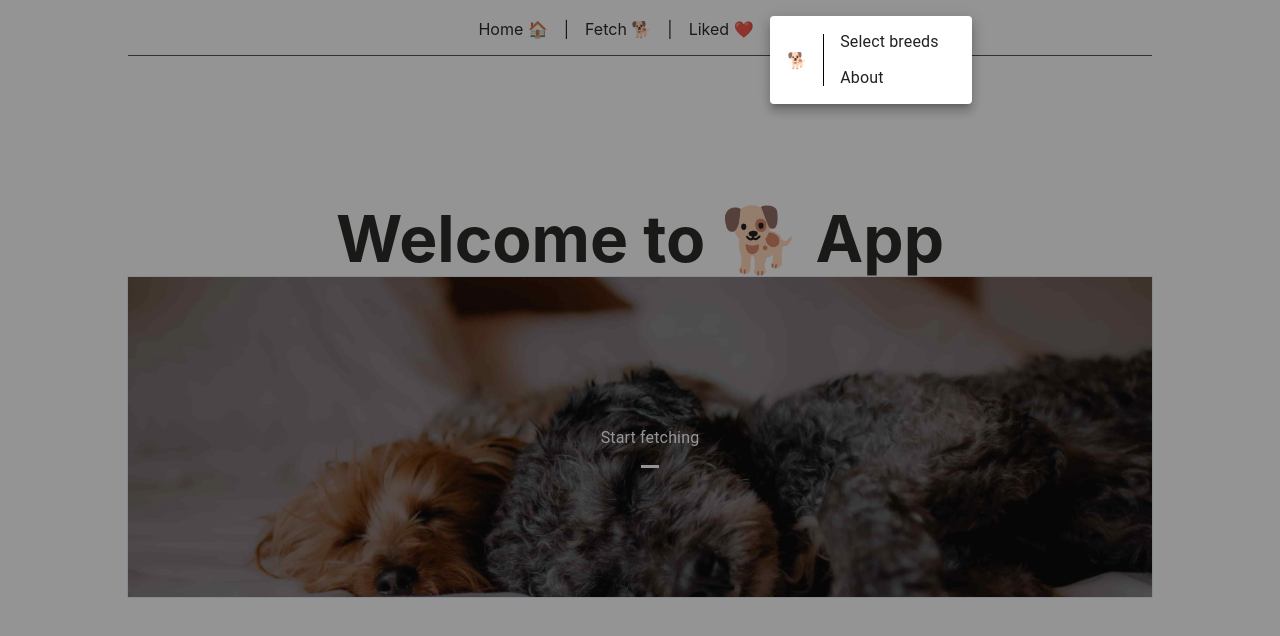
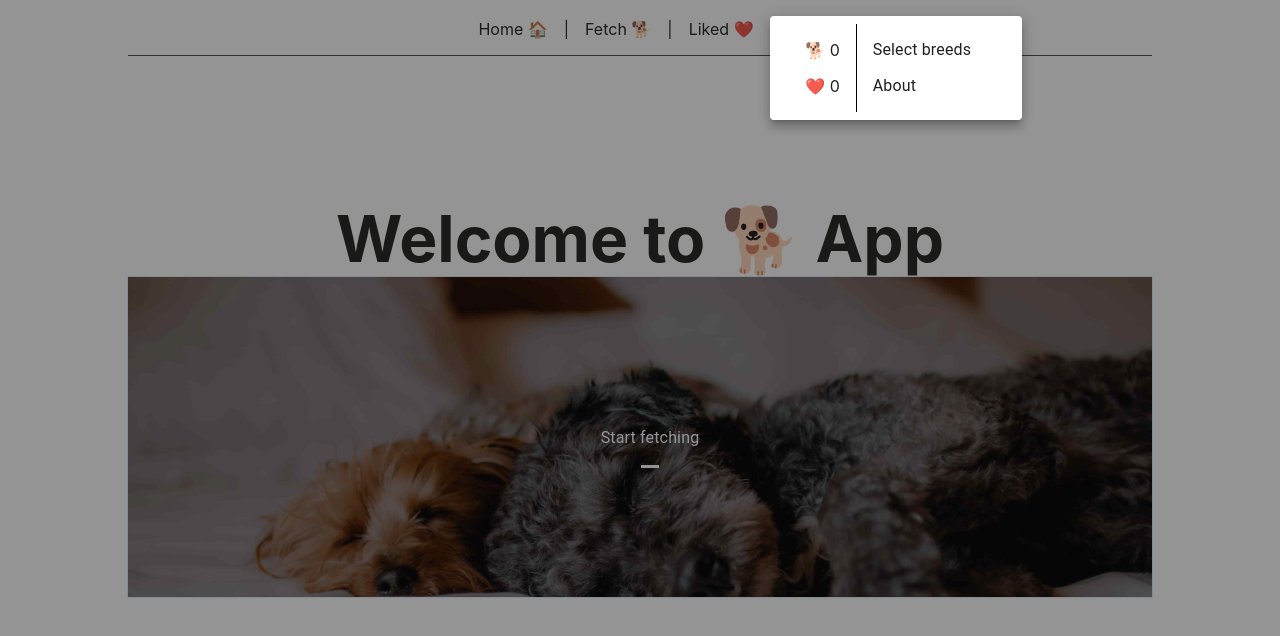
Before and after one commit to zdzislawbela/dogs-app, a Next.js app: page / in a window 1280 px wide. Both pictures are taken after a click on the button "more". Shown: the top 636 px of the page. Built offline with nearby package versions, Linux system fonts and the light colour scheme.

Commit message:
Refactor Kebab component

```diff
--- a/components/KebabMenu/KebabMenu.tsx
+++ b/components/KebabMenu/KebabMenu.tsx
@@ -6,10 +6,18 @@ import Menu from "@material-ui/core/Menu";
 import MenuItem from "@material-ui/core/MenuItem";
 import MoreVertIcon from "@material-ui/icons/MoreVert";
 
+import { useAppContext } from "../../context";
 import style from "./KebabMenu.module.css";
 
 export const KebabMenu = () => {
   const router = useRouter();
+  const { dogs, likedDogs } = useAppContext();
+
+  const numberOfFetchedDogs = dogs.length;
+  const numberOfLikedDogs = likedDogs.length;
+  let fetchedDogTitle = `🐕 ${numberOfFetchedDogs}`;
+  let likedDogsTitle = `❤️ ${numberOfLikedDogs}`;
+
   const [anchorEl, setAnchorEl] = useState<null | HTMLElement>(null);
   const open = Boolean(anchorEl);
 
@@ -21,12 +29,15 @@ export const KebabMenu = () => {
     setAnchorEl(null);
   };
 
-  const openAboutPage = () => {
+  const openPage = (routerPath: string) => {
     handleClose();
-    router.push("/about");
+    router.push(routerPath);
   };
 
-  const options = ["Select breeds", "About"];
+  const options = [
+    { name: "Select breeds", path: "/select-breeds" },
+    { name: "About", path: "/about" },
+  ];
 
   const ITEM_HEIGHT = 48;
 
@@ -52,22 +63,19 @@ export const KebabMenu = () => {
         PaperProps={{
           style: {
             maxHeight: ITEM_HEIGHT * 4.5,
-            width: "20ch",
+            width: "25ch",
           },
         }}
       >
         <div className={style.kebabOptionsContainer}>
           <div className={style.kebabOptionsHeader}>
-            <p>🐕 </p>
+            <p>{fetchedDogTitle}</p> <p>{likedDogsTitle}</p>
           </div>
 
           <div className={style.kebabOptions}>
             {options.map((option) => (
-              <MenuItem
-                key={option}
-                onClick={option === `About` ? openAboutPage : handleClose}
-              >
-                {option}
+              <MenuItem key={option.name} onClick={() => openPage(option.path)}>
+                {option.name}
               </MenuItem>
             ))}
           </div>
```
